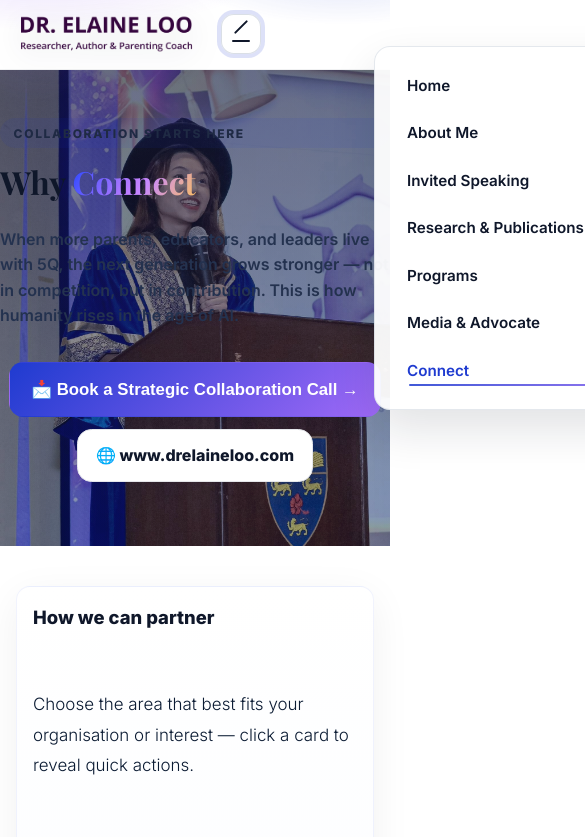
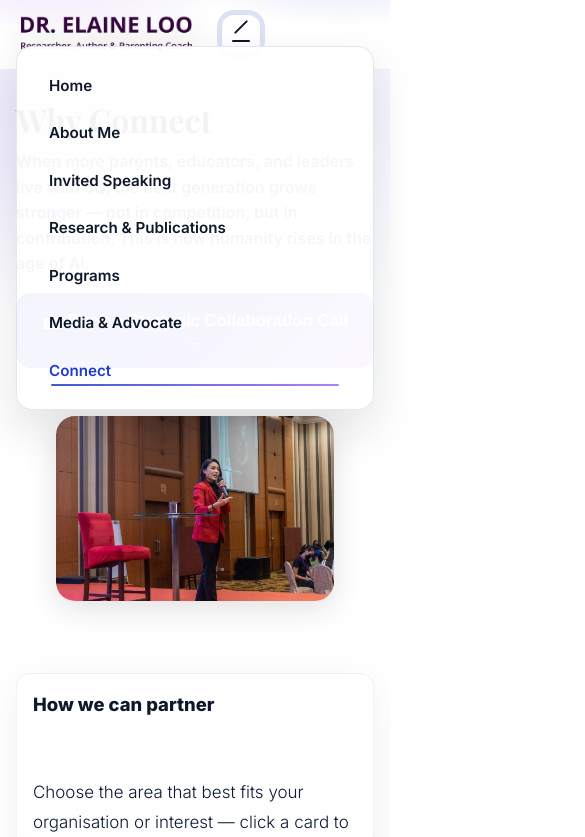
Before and after one commit to Lapendaz2015/drelaineloo-site, a website: page connect.html in a window 390 px wide. Both pictures are taken after a click on the button "Toggle navigation". Shown: the top 837 px of the page, 585 px wide, since content can reach past the window. Drawn offline with nearby package versions, Linux system fonts and the light colour scheme.

Commit message:
update ui

```diff
--- a/connect.html
+++ b/connect.html
@@ -11,19 +11,16 @@
       rel="stylesheet"
     />
   </head>
-  <body class="page-connect" data-page="connect">
+  <body class="page-connect1" data-page="connect">
     <a class="skip-link" href="#main">Skip to main content</a>
 
     <div data-include="partials/header.html"></div>
 
     <main id="main">
-      <section class="hero connect-hero">
+      <section class="hero">
         <div class="container hero-grid">
-          <div class="connect-hero-copy">
-            <span class="hero-tag">Collaboration Starts Here</span>
-            <h1 class="display">
-              Why <span class="hero-highlight">Connect</span>
-            </h1>
+          <div>
+            <h1 class="display">Why Connect</h1>
             <p class="subtitle">
               When more parents, educators, and leaders live with 5Q, the next
               generation grows stronger — not in competition, but in
@@ -38,15 +35,15 @@
               >
                 📩 Book a Strategic Collaboration Call →
               </button>
-              <a
-                class="btn btn-ghost"
-                href="https://www.drelaineloo.com"
-                target="_blank"
-                rel="noopener"
-                >🌐 www.drelaineloo.com</a
-              >
             </div>
           </div>
+
+          <figure class="hero-figure">
+            <img
+              src="assets/images/elaine_talk.jpg"
+              alt="Dr Elaine speaking on stage"
+            />
+          </figure>
         </div>
       </section>
 
@@ -120,7 +117,9 @@
       <section class="engage" aria-labelledby="engage-title">
         <div class="container engage-inner">
           <div class="engage-header">
-            <h2 id="engage-title" class="section-title">Let’s Make It Happen</h2>
+            <h2 id="engage-title" class="section-title">
+              Let’s Make It Happen
+            </h2>
             <div class="cta-row">
               <a
                 class="btn btn-primary"
@@ -143,9 +142,7 @@
               <li>
                 <strong>Facebook</strong> – Impact stories &amp; live updates
               </li>
-              <li>
-                <strong>Instagram</strong> – Behind-the-scenes and events
-              </li>
+              <li><strong>Instagram</strong> – Behind-the-scenes and events</li>
               <li>
                 <strong>LinkedIn</strong> – Research, thought leadership &amp;
                 professional collaborations
--- a/partials/footer.html
+++ b/partials/footer.html
@@ -23,12 +23,6 @@
         <li>
           <span class="footer-icon" aria-hidden="true">✉️</span>
           <a href="mailto:info@drelaineloo.com">info@drelaineloo.com</a>
-        </li>
-        <li>
-          <span class="footer-icon" aria-hidden="true">🌐</span>
-          <a href="https://www.drelaineloo.com" target="_blank" rel="noopener"
-            >www.drelaineloo.com</a
-          >
         </li>
       </ul>
     </div>
--- a/script.js
+++ b/script.js
@@ -24,6 +24,16 @@ function initNav(){
     toggle.addEventListener('click', () => {
       const shown = nav.classList.toggle('show');
       toggle.setAttribute('aria-expanded', shown ? 'true' : 'false');
+      document.body.classList.toggle('nav-open', shown);
+    });
+    nav.querySelectorAll('a').forEach(link => {
+      link.addEventListener('click', () => {
+        if (window.matchMedia('(max-width: 960px)').matches){
+          nav.classList.remove('show');
+          toggle.setAttribute('aria-expanded', 'false');
+          document.body.classList.remove('nav-open');
+        }
+      });
     });
     // mark to avoid duplicate bindings in case of re-init
     toggle.hasListener = true;
--- a/styles.css
+++ b/styles.css
@@ -91,7 +91,7 @@ a:hover{text-decoration:underline}
 .brand-text{letter-spacing:.25px; font-size:1.05rem}
 .brand-sub{font-size:.8rem; font-weight:600; letter-spacing:.14em; text-transform:uppercase; color:#5f6c80}
 
-.nav-primary{margin-left:auto}
+.nav-primary{margin-left:auto; position:relative; z-index:5}
 .nav-list{display:flex; align-items:center; gap:.4rem; list-style:none; margin:0; padding:0}
 .nav-list li{display:flex}
 .nav-list a{
@@ -624,13 +624,15 @@ button.gcard:focus-visible{outline:3px solid rgba(37,99,235,.35); outline-offset
    Responsive
    -------- */
 @media (max-width: 960px){
-  .nav-primary{position:relative; width:100%;}
+  .header-inner{align-items:center}
+  .nav-primary{position:relative; width:auto; margin-left:auto}
   .nav-toggle{display:flex}
   .nav-list{
     position:absolute;
     top:calc(100% + .75rem);
     right:0;
-    min-width:240px;
+    left:auto;
+    width:min(320px, calc(100vw - 2rem));
     background:rgba(255,255,255,.95);
     border:1px solid rgba(148,163,184,.25);
     box-shadow:0 20px 45px rgba(15,23,42,.12);
@@ -639,8 +641,11 @@ button.gcard:focus-visible{outline:3px solid rgba(37,99,235,.35); outline-offset
     display:none;
     flex-direction:column;
     gap:.35rem;
+    z-index:20;
   }
-  .nav-list.show{display:flex}
+.nav-list.show,
+body.nav-open .nav-list{display:flex}
+body.nav-open{overflow:hidden}
   .nav-list li{width:100%}
   .nav-list a{width:100%; justify-content:flex-start; border-radius:.75rem}
   .nav-list a::after{left:16px; right:16px; bottom:.4rem}
@@ -657,7 +662,7 @@ button.gcard:focus-visible{outline:3px solid rgba(37,99,235,.35); outline-offset
 }
 @media (max-width: 560px){
   .nav-primary{width:auto}
-  .nav-list{right:auto; left:0; min-width:calc(100vw - 2rem);}
+  .nav-list{ width:calc(100vw - 2rem);}
   .stats-grid{grid-template-columns:repeat(2, 1fr)}
   .logo-row{grid-template-columns:repeat(2, 1fr)}
 }
```
